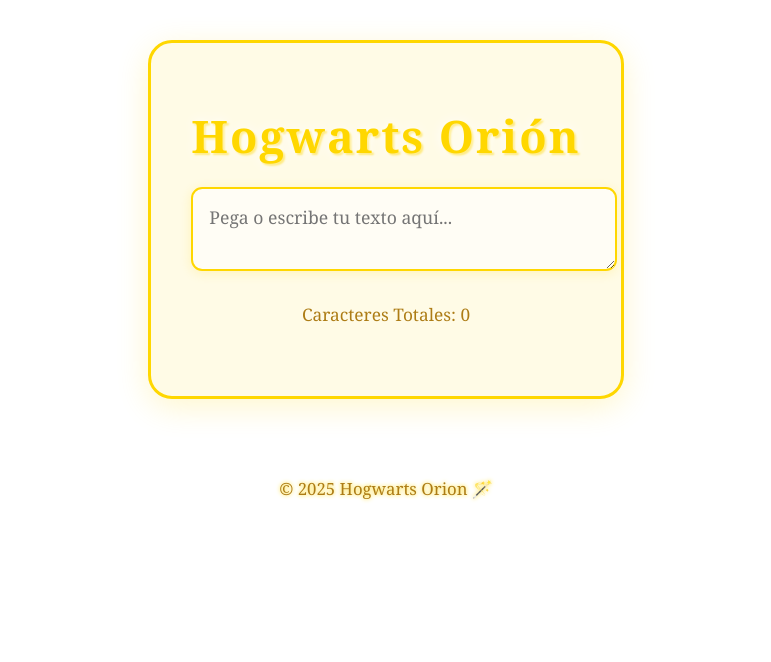
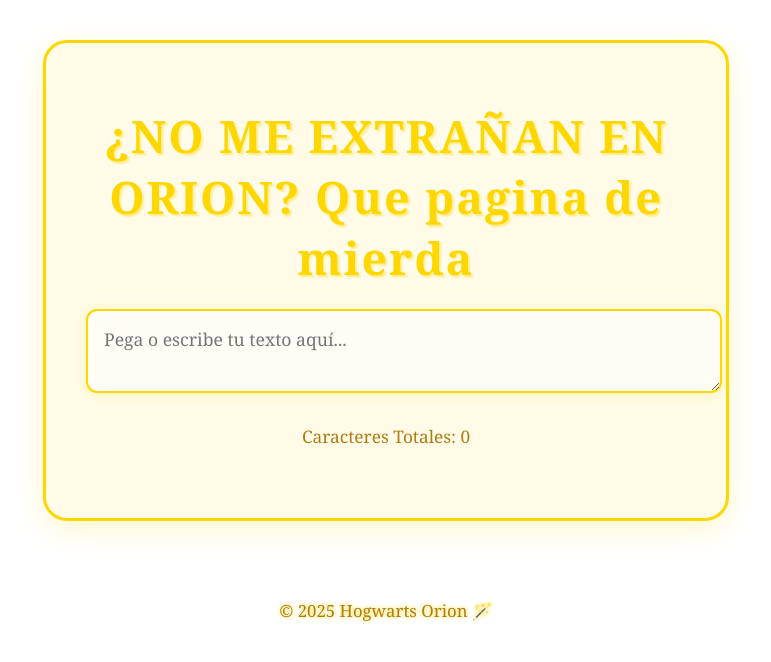
Before and after one commit to CrisAspiradoraIT/HogwartsOrion, a plain HTML site: page index.html in a window 1280 px wide. Shown: the whole page, without its empty margins (254-1025 px from the left). Drawn offline with Linux system fonts and the light colour scheme; a web font is replaced by a local one.

Commit message:
Update index.html

```diff
--- a/index.html
+++ b/index.html
@@ -3,13 +3,13 @@
 <head>
   <meta charset="UTF-8">
   <meta name="viewport" content="width=device-width,initial-scale=1.0">
-  <title>¿NO ME EXTRAÑAN EN ORION? Que pagina de mierda</title>
+  <title>Contador Texto</title>
   <link rel="stylesheet" href="styles.css">
   <link href="https://fonts.cdnfonts.com/css/harry-potter" rel="stylesheet">
 </head>
 <body>
   <div class="container">
-    <h1>Hogwarts Orión</h1>
+    <h1>¿NO ME EXTRAÑAN EN ORION? Que pagina de mierda</h1>
     <textarea id="inputText" placeholder="Pega o escribe tu texto aquí..."></textarea>
     <div class="counts">
       <span id="blockLinesText">Caracteres Totales: 0</span>
```
